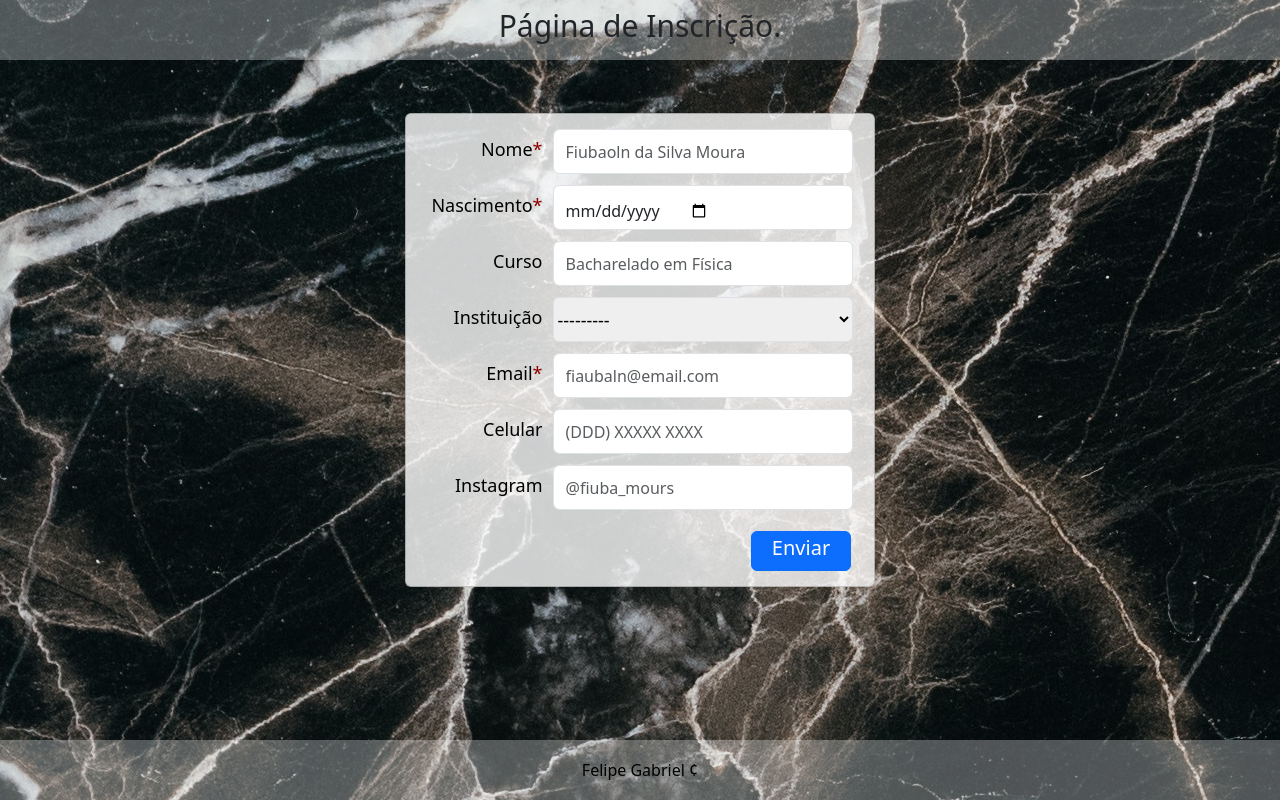
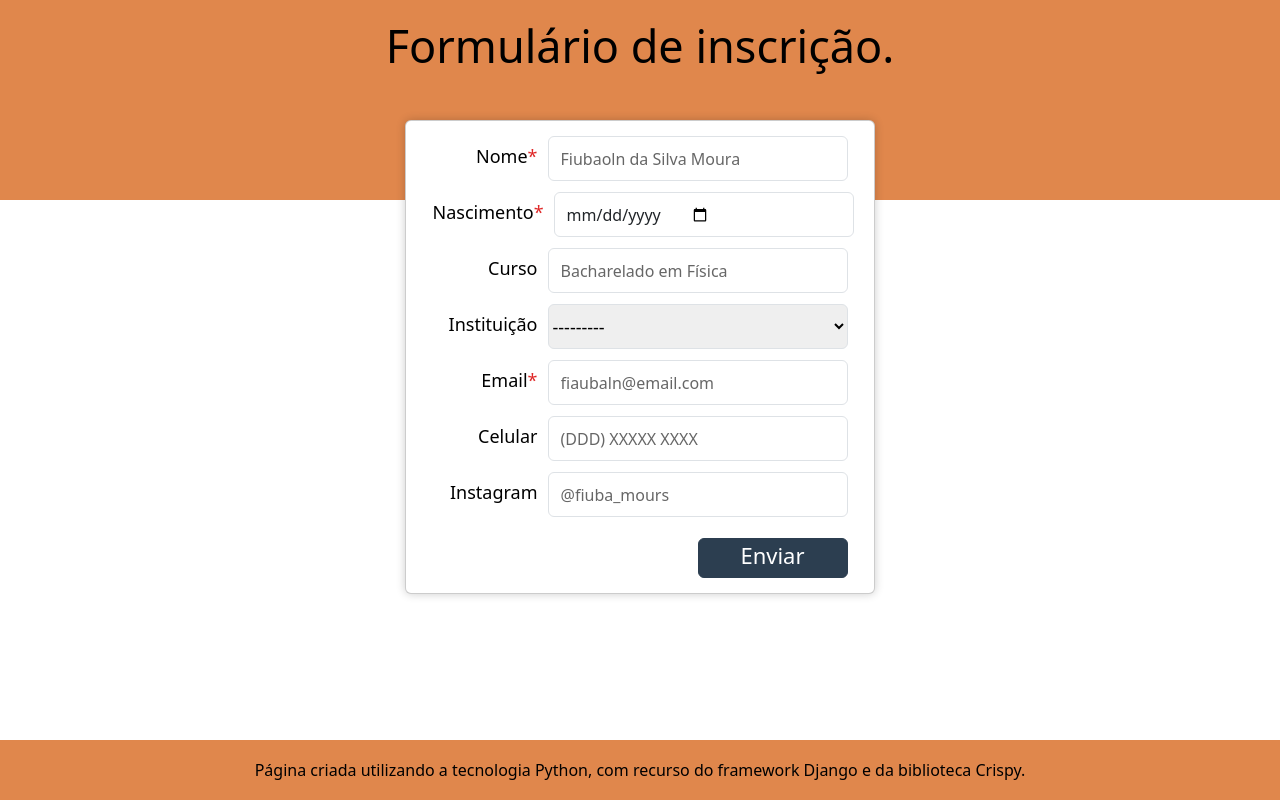
Before and after one commit to fsilva19/FormularioDjango, a Django app: page / in a window 1280 px wide. Run offline with Django 4.2, Linux system fonts and the light colour scheme; some libraries are stand-ins or nearby versions.

Commit message:
editando readme

```diff
--- a/formulario/form/static/css/style.css
+++ b/formulario/form/static/css/style.css
@@ -9,29 +9,25 @@ html{
     font-family:system-ui, -apple-system, BlinkMacSystemFont, 'Segoe UI', Roboto, Oxygen, Ubuntu, Cantarell, 'Open Sans', 'Helvetica Neue', sans-serif;
 
 }
-body{
-    background-image: url("./imagens/background.jpg");
-    background-position: center;
-}
 #cabecalho{
     width: 100%;
-    height: 60px;
+    height: 200px;
     display: flex;
     justify-content: center;
     align-items: center;
     text-align: center;
-    background-color: rgba(255,255,255,0.3);
+    background-color: rgba(211, 84, 0, 0.7);
+    color: #000000;
 }
 .nome-cabeca{
-    font-size: 30px;
+    font-size: 45px;
+    transform: translateY(-50px);
+    font-weight: 300;
 }
 /*CORPO DO FORMULÁRIO*/
 .pai{
     width: 100%;
-    height: 580px;
     display: grid;
-
-
 }
 .formulario{ /*form*/
     display: grid;
@@ -41,19 +37,22 @@ body{
     font-size: 22px;
     width: 470px;
     color: black;
-    margin-top: auto;
+    transform: translateY(-80px);
+    position:relative;
     justify-content: center;
     align-items: center;
     text-align: center;
     border-color: black;
     border: 0.5px solid rgba(0,0,0,0.2);
     border-radius: 0.375rem;
-    background-color: rgba(255,255,255,0.8);
+    background-color: rgba(255,255,255);
+    box-shadow: 0px 0px 10px 0px rgba(0, 0, 0, 0.2);
 }
 .secao1, .form-group{/*CADA LINHA DO FORMULARIO*/
     display: flex;
     margin: auto;
-    padding-right: 85px;
+    width: 415px;
+
 }
 .col-form-label, .requiredField{ /*TÍTULOS DE CADA LINHA*/
     width: 200px;
@@ -66,17 +65,24 @@ body{
     margin-bottom: 15px;
 }
 .asteriskField{
-    color: rgb(141, 0, 0);
+    color: rgb(223, 40, 40);
+    font-weight: 500;
 }
 .form-control, .custom-select{ /*INPUT DE CADA LINHA*/
     width: 300px;
     height: 45px;
     display: flex;
     margin: auto;
-    align-items: flex-end;
+    align-items: center;
     justify-content: left;
     text-align: left;
     margin-left: -40px;
+}
+.form-control:hover, .custom-select:hover{/*HOVER EM CIMA DAS CAIXAS*/
+    border-color: rgba(0, 0, 0, 0.5);
+}
+.form-control::placeholder, .custom-select::placeholder{/*PLACEHOLDER DOS FIELDS*/
+    color: rgba(0,0,0,0.6);
 }
 .select{
     font-size: 18px;
@@ -102,34 +108,46 @@ body{
     margin-bottom: 10px;
 }
 .btn-primary{ /*BOTÃO DE ENVIAR*/
-    width: 100px;
+    width: 150px;
     height: 40px;
     display: flex;
     margin: auto;
     align-items: center;
     justify-content: center;
     text-align: center;
-    margin-left: 157px;
-    font-size: 20px;
+    transform: translateX(55px);
+    font-size: 22px;
     padding-top: 0;
     margin-top: 10px;
+    font-weight: 300;
 }
 .btn{
     display: flex;
-
+    background-color: rgba(44, 62, 80);
+    border-color: rgba(44, 62, 80);
+    transform: translateX(15px);
+}
+.btn:hover{
+    background-color: rgba(40, 180, 99);
+    border-color: rgba(40, 180, 99);
+    color: #000000;
+    font-weight: 300;
 }
 footer{
     height: 60px;
     width: 100%;
-    display: grid;
+    display: flex;
     margin: auto;
     position: fixed;
+    bottom: 0;
+    background-color: rgba(211, 84, 0, 0.7);
+    color: #000000;
+}
+.rodape{
+    margin: auto;
+    font-weight:400;
+    font-size: 16px;
     text-align: center;
     align-items: center;
     justify-content: center;
-    bottom: 0;
-    color: #000000;
-    font-weight:500;
-    font-size: 16px;
-    background-color: rgba(255,255,255,0.3);
 }
--- a/formulario/form/static/js/escript.js
+++ b/formulario/form/static/js/escript.js
@@ -1,4 +1,4 @@
-$( "#celular" ).keypress(function() {
+$( "#id_celular" ).keypress(function() {
     $(this).mask('(000) 00000-0000');
 });
 function mascaraCelular(telefone){
--- a/formulario/form/templates/formbase.html
+++ b/formulario/form/templates/formbase.html
@@ -13,7 +13,7 @@
 </head>
 <body>
     <header id="cabecalho">
-        <h1 class="nome-cabeca">Página de Inscrição.</h1>
+        <h1 class="nome-cabeca">Formulário de inscrição.</h1>
     </header>
     <div class="pai">
         <form action="{% url 'formulario_principal' %}" id="formulario" class="formulario" method="POST">
@@ -61,7 +61,7 @@
         </form>
     </div>
     <footer>
-        Felipe Gabriel ¢
+        <p class="rodape">Página criada utilizando a tecnologia Python, com recurso do framework Django e da biblioteca Crispy.</p>
     </footer>
 
     <script src="https://cdn.jsdelivr.net/npm/bootstrap@5.3.0-alpha1/dist/js/bootstrap.bundle.min.js" integrity="sha384-w76AqPfDkMBDXo30jS1Sgez6pr3x5MlQ1ZAGC+nuZB+EYdgRZgiwxhTBTkF7CXvN" crossorigin="anonymous"></script>
```
Also changed, not shown: formulario/db.sqlite3, formulario/form/static/css/imagens/background_teste.jpg (added), formulario/form/static/css/imagens/teste1.jpg (added), formulario/imagens_readme/imagem1.png (added), formulario/imagens_readme/imagem2.png (added), formulario/imagens_readme/imagem3.png (added), formulario/imagens_readme/imagem4.png (added).
